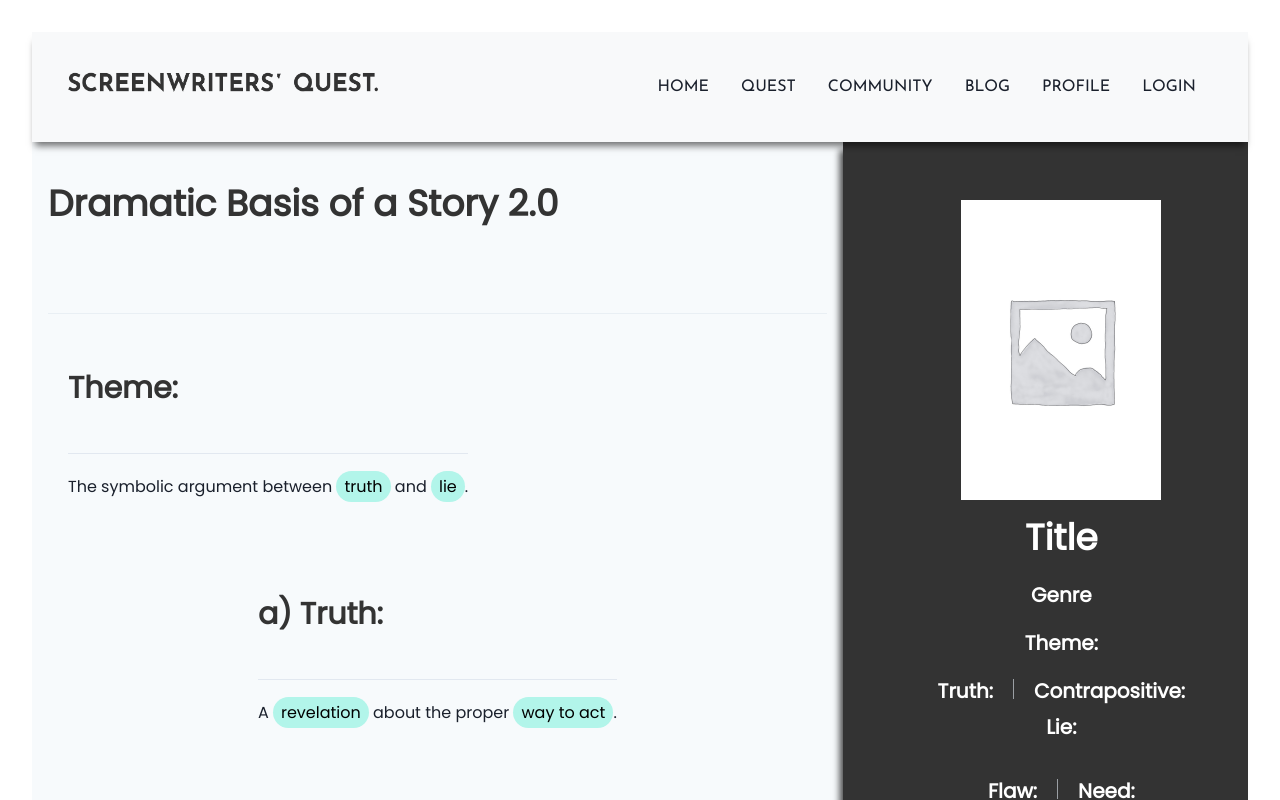
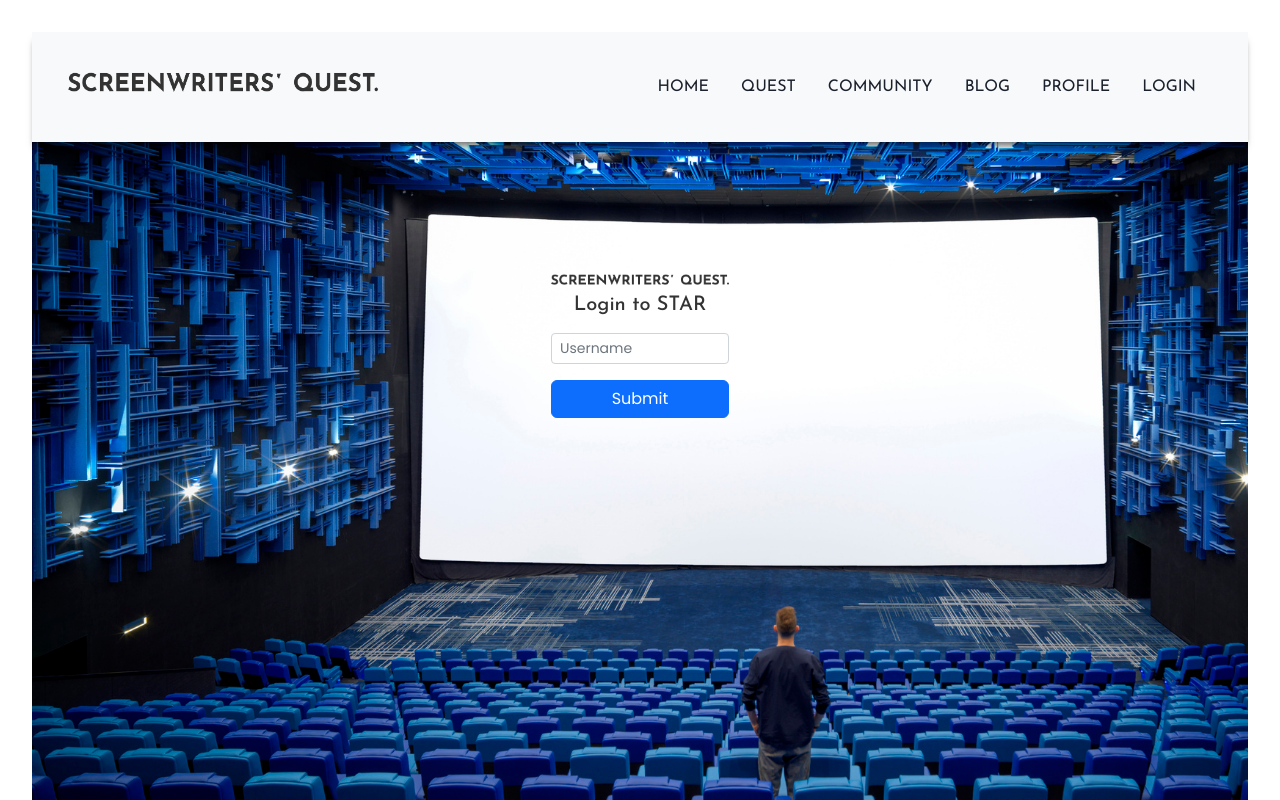
Before and after one commit to MauLight/vite-react-dramatic-basis, a React (Vite) app: page / in a window 1280 px wide. Shown: the top 800 px of the page. Built offline with nearby package versions, Linux system fonts and the light colour scheme.

Commit message:
login and project view added

```diff
--- a/src/App.jsx
+++ b/src/App.jsx
@@ -2,6 +2,8 @@ import { BrowserRouter, Routes, Route } from "react-router-dom";
 import { Dramatic } from './views/dramatic'
 import './App.css'
 import Layout from "./views/layout";
+import LogIn from "./views/login";
+import Project from "./views/project";
 
 function App() {
 
@@ -11,7 +13,9 @@ function App() {
       <BrowserRouter>
         <Routes>
           <Route path="/" element={<Layout />}>
-            <Route index element={<Dramatic />} />
+            <Route index element={<LogIn />} />
+            <Route path="project" element={<Project />} />
+            <Route path="dramatic" element={<Dramatic />} />
           </Route>
         </Routes>
       </BrowserRouter>
--- a/src/components/sidebar.jsx
+++ b/src/components/sidebar.jsx
@@ -67,10 +67,10 @@ export default function Sidebar() {
             </ListItem>
 
             <ListItem justifyContent="center" display="flex" >
-                <Heading>Title</Heading>
+                <Heading>{state.title}</Heading>
             </ListItem>
             <ListItem justifyContent="center" display="flex" >
-                <Heading as="h6" fontSize={20}>Genre</Heading>
+                <Heading as="h6" fontSize={20}>{state.genre}</Heading>
             </ListItem>
             <ListItem justifyContent="center" display="flex" >
                 <Heading as="h6" fontSize={20}>Theme: {state.theme}</Heading>
--- a/src/index.css
+++ b/src/index.css
@@ -5,6 +5,18 @@
 
 #root {
   max-width: 100% !important;
+}
+
+.page {
+  height: 100vh;
+  background-image: url('../src/img/1.jpg');
+  background-repeat: no-repeat;
+  background-size: cover;
+}
+
+.login {
+  height: 48%;
+  margin-top: 84px !important;
 }
 
 .navbar {
--- a/src/main.jsx
+++ b/src/main.jsx
@@ -34,6 +34,8 @@ const initialState = {
 }
 
 const reducer = (state, action) => {
+  if (action.type === 'title') return { ...state, title: action.payload }
+  if (action.type === 'genre') return { ...state, genre: action.payload }
   if (action.type === 'theme') return { ...state, theme: action.payload }
   if (action.type === 'truth') return { ...state, truth: action.payload }
   if (action.type === 'contrapositive') return { ...state, contrapositive: action.payload }
--- a/src/views/dramatic.jsx
+++ b/src/views/dramatic.jsx
@@ -1,4 +1,4 @@
-import { Box, Container, Divider, HStack, Heading } from "@chakra-ui/react"
+import { Box, Container, Divider, Grid, GridItem, HStack, Heading } from "@chakra-ui/react"
 import { createContext, useState, useReducer } from "react"
 import { Theme } from "../components/theme"
 import { Character } from "../components/character"
@@ -6,6 +6,7 @@ import { CH_Logline } from "../components/ch_logline";
 import Conflict from "../components/Conflict";
 import Climax from "../components/Climax";
 import { F_Logline } from "../components/f_logline";
+import Sidebar from "../components/sidebar";
 
 /*
 export const AppContext = createContext();
@@ -53,12 +54,23 @@ const reducer = (state, action) => {
 
 */
 
+const shadow = {
+    WebkitBoxShadow: "-6px 5px 7px -3px rgba(0,0,0,0.75)",
+    MozBoxShadow: "-6px 5px 7px -3px rgba(0,0,0,0.75)",
+    "boxShadow": "-6px 5px 7px -3px rgba(0,0,0,0.75)"
+}
+
 export const Dramatic = () => {
 
     const [title, setTitle] = useState("Dramatic Basis of a Story 2.0")
     //    const [state, dispatch] = useReducer(reducer, initialState)
 
     return (
+        <>
+
+
+            <Grid templateColumns="repeat(6, 1fr)" bg="gray.50">
+                <GridItem as="main" colSpan={{ base: 6, lg: 4, xl: 4 }} >
                     <Container as="section" maxW="100%" my={10}>
                         <Box mb={20}>
                             <HStack>
@@ -80,5 +92,11 @@ export const Dramatic = () => {
                         <F_Logline />
 
                     </Container>
+                </GridItem>
+                <GridItem sx={shadow} as="aside" colSpan={{ base: 6, lg: 2, xl: 2 }} bg="#333333    " minHeight={{ lg: "100vh" }} p={{ base: "20px", lg: "30px" }}>
+                    <Sidebar />
+                </GridItem>
+            </Grid>
+        </>
     )
 }
--- a/src/views/layout.jsx
+++ b/src/views/layout.jsx
@@ -8,12 +8,6 @@ const Layout = () => {
     const style = {
         width: '310px',
         paddingBottom: '10px',
-    }
-
-    const shadow = {
-        WebkitBoxShadow: "-6px 5px 7px -3px rgba(0,0,0,0.75)",
-        MozBoxShadow: "-6px 5px 7px -3px rgba(0,0,0,0.75)",
-        "boxShadow": "-6px 5px 7px -3px rgba(0,0,0,0.75)"
     }
 
 
@@ -48,14 +42,9 @@ const Layout = () => {
                     </div>
                 </div>
             </nav>
-            <Grid templateColumns="repeat(6, 1fr)" bg="gray.50">
-                <GridItem as="main" colSpan={{ base: 6, lg: 4, xl: 4 }} >
-                    <Outlet />
-                </GridItem>
-                <GridItem sx={shadow} as="aside" colSpan={{ base: 6, lg: 2, xl: 2 }} bg="#333333    " minHeight={{ lg: "100vh" }} p={{ base: "20px", lg: "30px" }}>
-                    <Sidebar />
-                </GridItem>
-            </Grid>
+
+            <Outlet />
+
         </>
     )
 }
--- /dev/null
+++ b/src/views/login.jsx
@@ -0,0 +1,50 @@
+import React, { useState, useContext, useEffect } from "react";
+import { useNavigate } from "react-router-dom";
+import image from "../img/logo.26_nov.png";
+
+
+
+const LogIn = () => {
+
+    const [username, setUserName] = useState('');
+    const navigate = useNavigate();
+
+    const style = {
+        width: '200px'
+    }
+
+    const handleUserName = (e) => {
+        e.preventDefault()
+        setUserName(e.target.value);
+        console.log(e.target.value);
+    }
+
+    const handleLogin = (e) => {
+        e.preventDefault();
+        navigate("/project");
+    };
+
+    return (
+
+        <div className='page container-fluid justify-content-center d-flex'>
+            <div className='login row md px-5 py-5 w-25'>
+
+                <form onSubmit={handleLogin} className="needs-validation pb-3">
+                    <div className='w-auto text-center mb-3'>
+                        <img alt='logo' src={image} style={style} />
+                        <h5 className="mt-2">Login to STAR</h5>
+                    </div>
+                    <div className="mb-3">
+                        <input type="text" className="form-control form-control-sm" id="inputUserName1" aria-describedby="userName" value={username} onChange={handleUserName} placeholder='Username' required />
+                    </div>
+                    <div className='mb-3'>
+                        <button type="submit" className="btn btn-primary w-100 mb-3" onClick={handleLogin}>Submit</button>
+                    </div>
+                </form>
+            </div>
+        </div>
+
+    )
+}
+
+export default LogIn;
--- /dev/null
+++ b/src/views/project.jsx
@@ -0,0 +1,45 @@
+import { Button, Container, Flex, FormControl, FormLabel, Input, Select } from '@chakra-ui/react'
+import { useContext } from 'react';
+import { useNavigate } from "react-router-dom";
+import { AppContext } from '../main';
+
+export default function Project() {
+
+    const { state, dispatch } = useContext(AppContext)
+    const navigate = useNavigate();
+
+    const handleSubmit = (e) => {
+        e.preventDefault();
+        navigate("/dramatic");
+    };
+
+    const changeInputValue = (type, value) => {
+        dispatch({ type: type, payload: value })
+    }
+
+
+    return (
+        <Container mt={20} as="section" maxW="2xl">
+            <FormControl isRequired>
+                <FormLabel>Project name</FormLabel>
+                <Input variant="flushed" placeholder='Project name' onChange={e => changeInputValue("title", e.target.value)} />
+                <FormLabel>Genre</FormLabel>
+                <Select variant="flushed" placeholder='Select genre' onChange={e => changeInputValue("genre", e.target.value)} >
+                    <option value="Action">Action</option>
+                    <option value="Adventure">Adventure</option>
+                    <option value="Comedy">Comedy</option>
+                    <option value="Drama">Drama</option>
+                    <option value="Fantasy">Fantasy</option>
+                    <option value= "Horror">Horror</option>
+                    <option value= "Sci-fi">Sci-Fi</option>
+                    <option value= "Thriller">Thriller</option>
+                </Select>
+                <FormLabel>Poster</FormLabel>
+                <Input variant="flushed" type='file'></Input>
+                <Button mt={30} colorScheme='teal' size='lg' onClick={handleSubmit}>
+                    Submit
+                </Button>
+            </FormControl>
+        </Container>
+    )
+}
```
Lines whose indentation alone changed are shown as unchanged.
